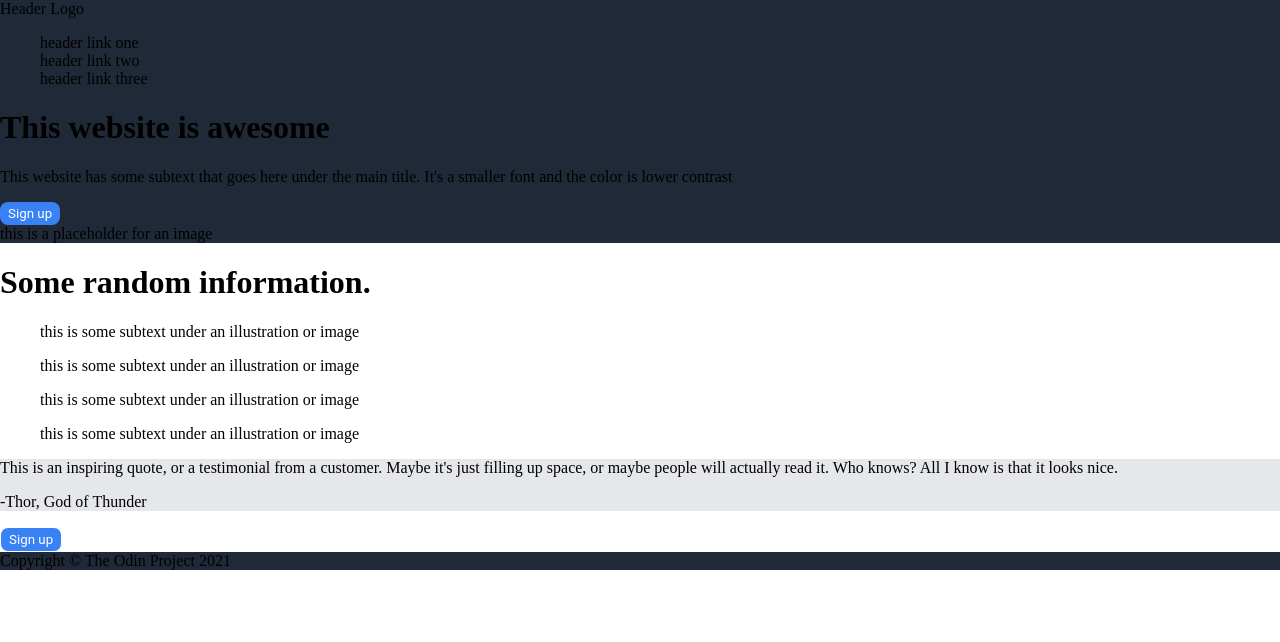
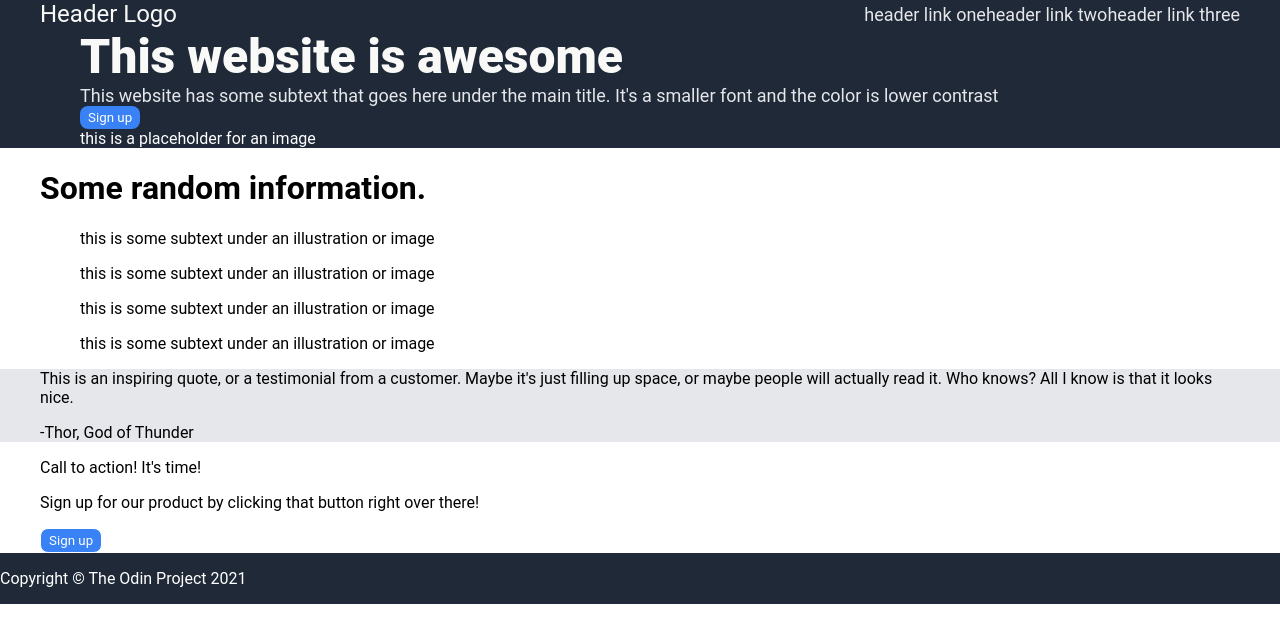
Before and after one commit to venerjoel99/landing-page, a plain HTML site: page home/index.html in a window 1280 px wide. Drawn offline with Linux system fonts and the light colour scheme.

Commit message:
Including text fonts and padding

```diff
--- a/home/index.html
+++ b/home/index.html
@@ -7,24 +7,24 @@
     <title>My Landing Page</title>
 </head>
 <body>
-    <div class="hero-container">
+    <div class="hero-container padded">
         <div class="header">
-            <div>Header Logo</div>
-            <ul>
-                <li><a>header link one</a></li>
-                <li><a>header link two</a></li>
-                <li><a>header link three</a></li>
+            <div class="header-logo">Header Logo</div>
+            <ul class="link-container">
+                <li class="header-link-container"><a class="header-link">header link one</a></li>
+                <li class="header-link-container"><a class="header-link">header link two</a></li>
+                <li class="header-link-container"><a class="header-link">header link three</a></li>
             </ul>
         </div>
-        <div class="hero-info">
+        <div class="hero-info padded">
             <div class="website-info">
-                <h1>
+                <div class="hero-main-text">
                     This website is awesome
-                </h1>
-                <p>
+                </div>
+                <div class="hero-secondary-text">
                     This website has some subtext that goes here under the main title. It's a smaller
                     font and the color is lower contrast
-                </p>
+                </div>
                 <button class="signup">
                     Sign up
                 </button>
@@ -34,7 +34,7 @@
             </div>
         </div>
     </div>
-    <div class="info-container">
+    <div class="info-container padded">
         <h1>Some random information.</h1>
         <ul class="info-list">
             <li class="info-item">
@@ -55,7 +55,7 @@
             </li>
         </ul>
     </div>
-    <div class="quote-container">
+    <div class="quote-container padded">
         <p class="quote-text">
             This is an inspiring quote, or a testimonial from a customer.
             Maybe it's just filling up space, or maybe people will actually
@@ -63,9 +63,12 @@
         </p>
         <p class="quote-footer"p>-Thor, God of Thunder</p>
     </div>
-    <div class="call-to-action">
+    <div class="call-to-action padded">
         <div class="call-to-action-box">
-            <div class="call-to-action-text"></div>
+            <div class="call-to-action-text">
+                <p>Call to action! It's time!</p>
+                <p>Sign up for our product by clicking that button right over there!</p>
+            </div>
             <button class="signup action">Sign up</button>
         </div>
     </div>
--- a/home/style.css
+++ b/home/style.css
@@ -1,6 +1,6 @@
 body {
     margin: 0;
-    font: 'Roboto';
+    font-family: Roboto, sans-serif;
 }
 
 ul {
@@ -10,6 +10,7 @@ ul {
 .hero-container {
     background-color: #1F2937;
     margin: 0;
+    color: white;
 }
 
 .header {
@@ -18,6 +19,8 @@ ul {
 
 .footer {
     background-color: #1F2937;
+    color: white;
+    padding: 16px 0;
 }
 
 .quote-container {
@@ -36,3 +39,41 @@ button.signup {
 button.action {
     border: 1px solid white;
 }
+
+.padded {
+    padding: 0 40px;
+}
+
+.header-logo {
+    font-size: 24px;
+    color: #F9FAF8;
+    padding: 0;
+}
+
+.header-link, .hero-secondary-text {
+    font-size: 18px;
+    color: #E5E7EB
+}
+
+.hero-main-text {
+    font-size: 48px;
+    font-weight: 900;
+    color: #F9FAF8;
+}
+
+.header {
+    display: flex;
+    justify-content: space-between;
+}
+
+.link-container {
+    display: flex;
+    padding: 0;
+    margin: 0;
+}
+
+.header-link-container {
+    display: flex;
+    flex-direction: column;
+    justify-content: center;
+}
```
